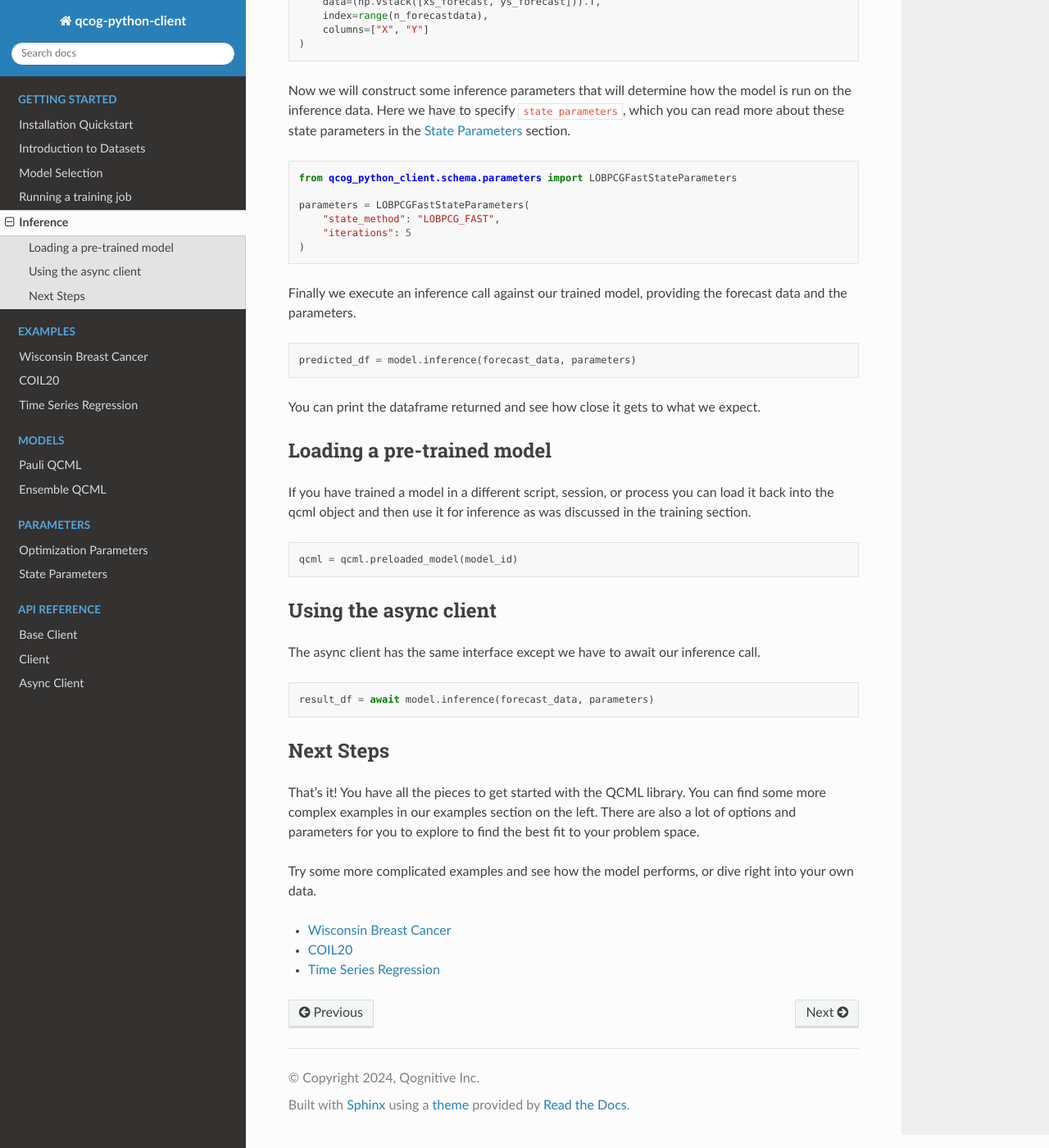
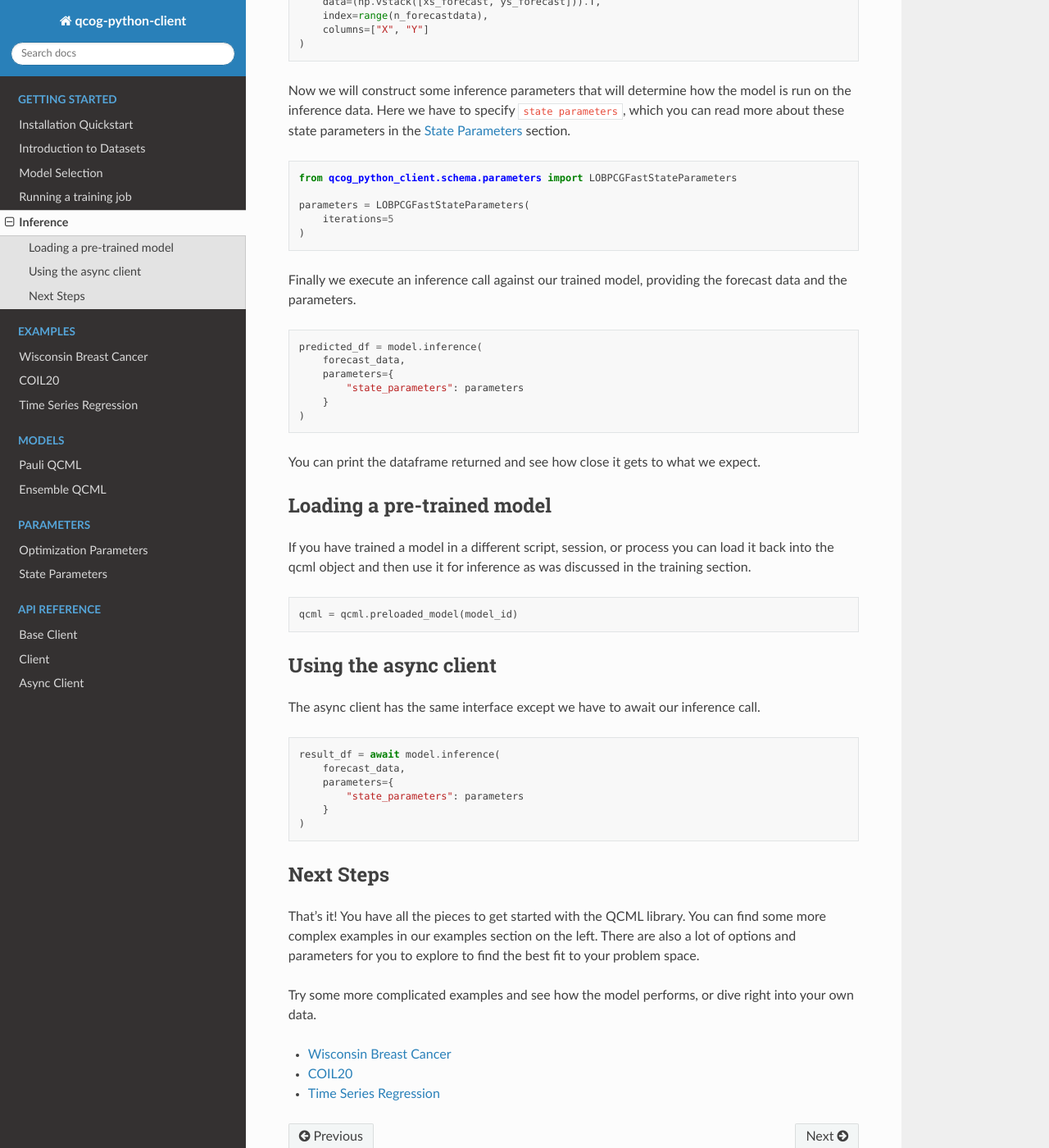
Before and after one commit to qognitive/qcog-python-client, a Sphinx documentation site: the page built from docs/tutorial/inference.rst, in a window 1280 px wide and 1400 px high, scrolled down 392 px. Shown: the whole window at 82% size. Built offline with Sphinx 7.4.7 and the Read the Docs theme 2.0.0, drawn with Linux system fonts in a browser that asks for light colours.

Commit message:
Bugfix/update docs (#31)
* update docs

* update docs

* fix more docs

```diff
--- a/docs/tutorial/inference.rst
+++ b/docs/tutorial/inference.rst
@@ -26,15 +26,19 @@ Now we will construct some inference parameters that will determine how the mode
     from qcog_python_client.schema.parameters import LOBPCGFastStateParameters
 
     parameters = LOBPCGFastStateParameters(
-        "state_method": "LOBPCG_FAST",
-        "iterations": 5
+        iterations=5
     )
 
 Finally we execute an inference call against our trained model, providing the forecast data and the parameters.
 
 .. code:: python
 
-    predicted_df = model.inference(forecast_data, parameters)
+    predicted_df = model.inference(
+        forecast_data,
+        parameters={
+            "state_parameters": parameters
+        }
+    )
 
 You can print the dataframe returned and see how close it gets to what we expect.
 
@@ -55,7 +59,12 @@ The async client has the same interface except we have to await our inference ca
 
 .. code:: python
 
-    result_df = await model.inference(forecast_data, parameters)
+    result_df = await model.inference(
+        forecast_data,
+        parameters={
+            "state_parameters": parameters
+        }
+    )
 
 
 Next Steps
```
